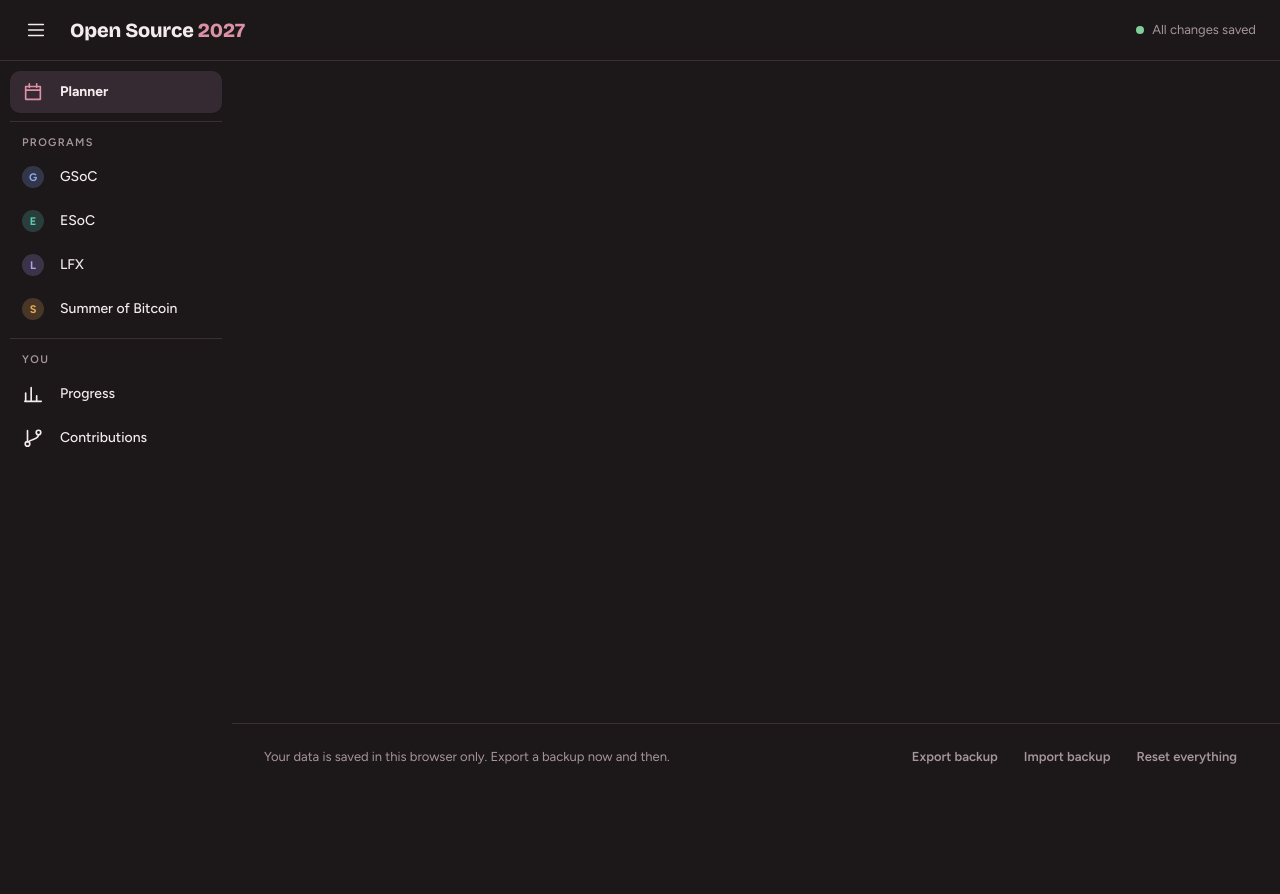
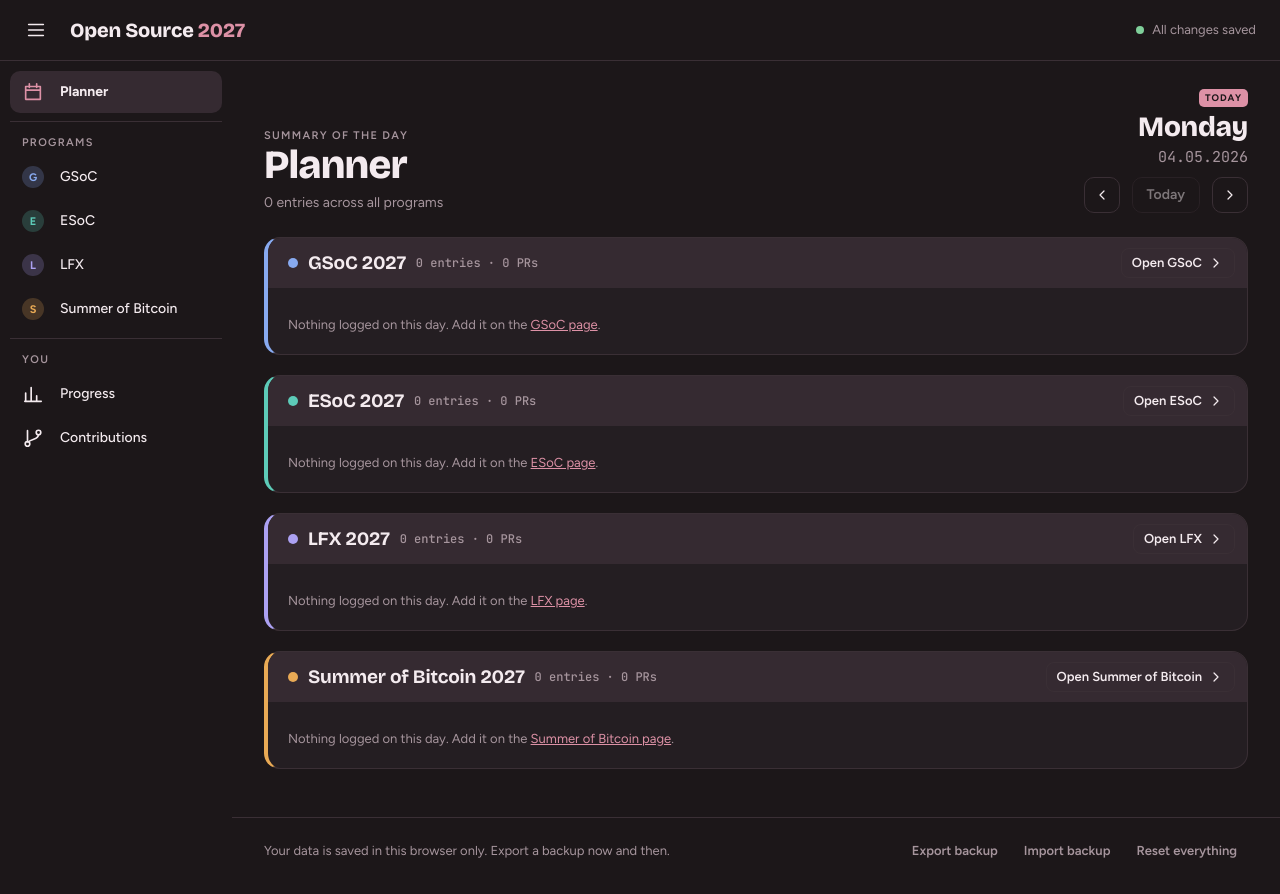
Before and after one commit to ArchieTyagi/Open-Source-2027, a plain HTML site: page index.html in a window 1280 px wide. Before the commit the page ends 800 px from the top, so only its background shows below. Drawn offline with nearby package versions, Linux system fonts and the light colour scheme.

Commit message:
update home page

```diff
--- a/index.html
+++ b/index.html
@@ -33,6 +33,7 @@
   <script src="js/components/ui.js"></script>
   <script src="js/components/modal.js"></script>
   <script src="js/components/layout.js"></script>
+  <script src="js/components/worklog.js"></script>
 
   <!-- This page -->
   <script src="js/pages/planner.js"></script>
```
